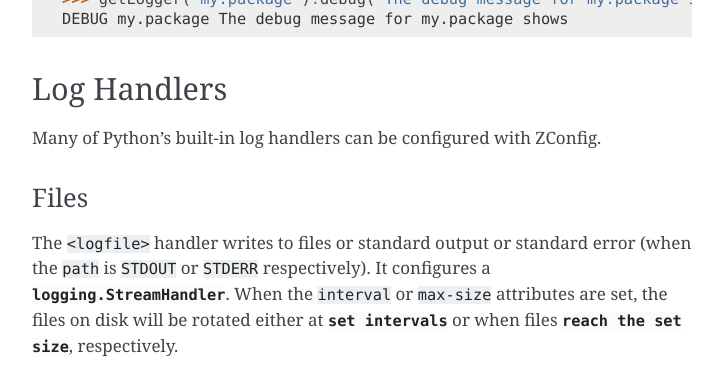
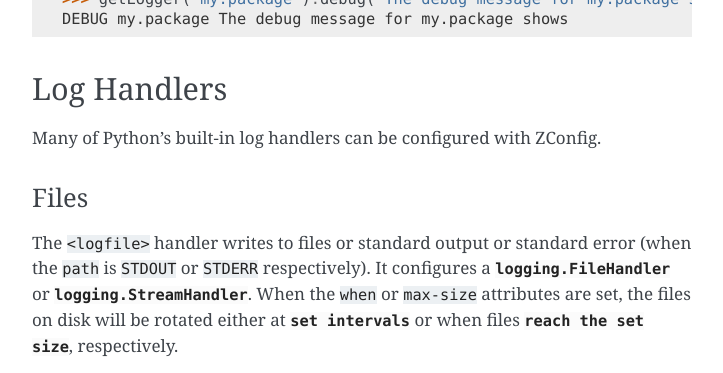
Before and after one commit to zopefoundation/ZConfig, a Sphinx documentation site: the page built from doc/using-logging.rst, in a window 1280 px wide and 900 px high, scrolled down 2155 px, cut to the strip 0-373 px from the top of the window. Shown: the whole strip, without its empty margins (388-1111 px from the left). Built offline with Sphinx 7.4.7, drawn with Linux system fonts in a browser that asks for light colours.

Commit message:
expand documentation for the <logfile> component

```diff
--- a/doc/using-logging.rst
+++ b/doc/using-logging.rst
@@ -105,11 +105,12 @@ Files
 
 The ``<logfile>`` handler writes to files or standard output or standard error
 (when the ``path`` is ``STDOUT`` or ``STDERR`` respectively). It
-configures a :class:`logging.StreamHandler`. When the
-``interval`` or ``max-size`` attributes are set, the files on disk
+configures a :class:`logging.FileHandler` or :class:`logging.StreamHandler`.
+When the ``when`` or ``max-size`` attributes are set, the files on disk
 will be rotated either at :class:`set intervals
 <logging.handlers.TimedRotatingFileHandler>` or when files
-:class:`reach the set size <logging.handlers.RotatingFileHandler>`, respectively.
+:class:`reach the set size <logging.handlers.RotatingFileHandler>`,
+respectively.
 
 .. zconfig:: ZConfig.components.logger
      :file: handlers.xml
```
Also changed, not shown: 1 other file.
